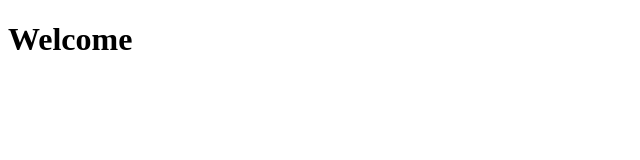
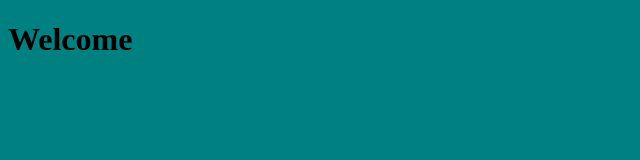
Before and after one commit to Sparkles1000/sparkles1000, a plain HTML site: page index.html in a window 1280 px wide. Shown: the whole page, without its empty margins (0-640 px from the left). Drawn offline with Linux system fonts and the light colour scheme.

Commit message:
Add styles

```diff
--- a/index.html
+++ b/index.html
@@ -4,6 +4,7 @@
     <meta charset="UTF-8">
     <meta http-equiv="X-UA-Compatible" content="IE=edge">
     <meta name="viewport" content="width=device-width, initial-scale=1.0">
+    <link rel="stylesheet" href="style.css">
     <title>Welcome</title>
 </head>
 <body>
--- /dev/null
+++ b/style.css
@@ -0,0 +1,3 @@
+body {
+    background-color: teal;
+}
```
